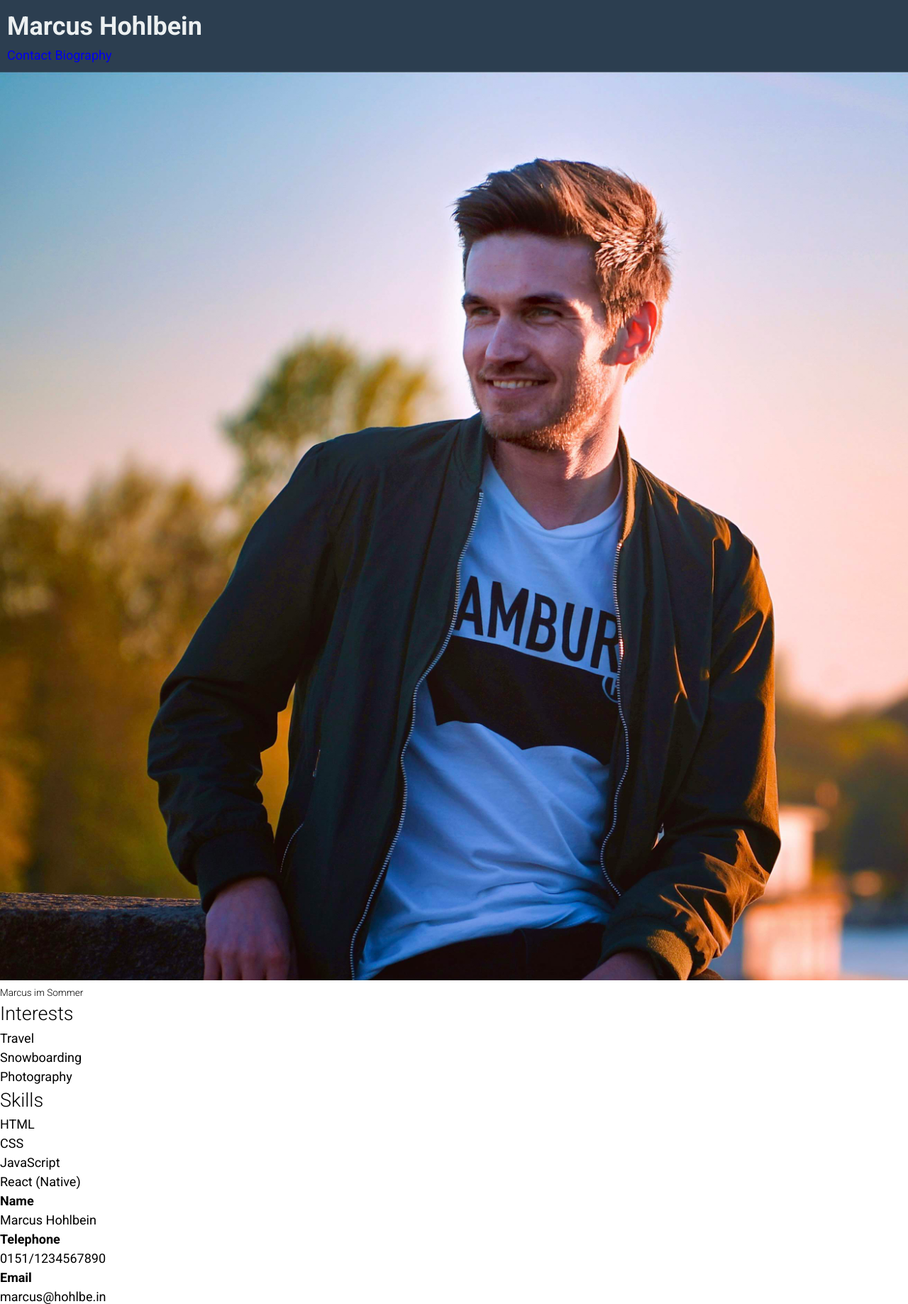
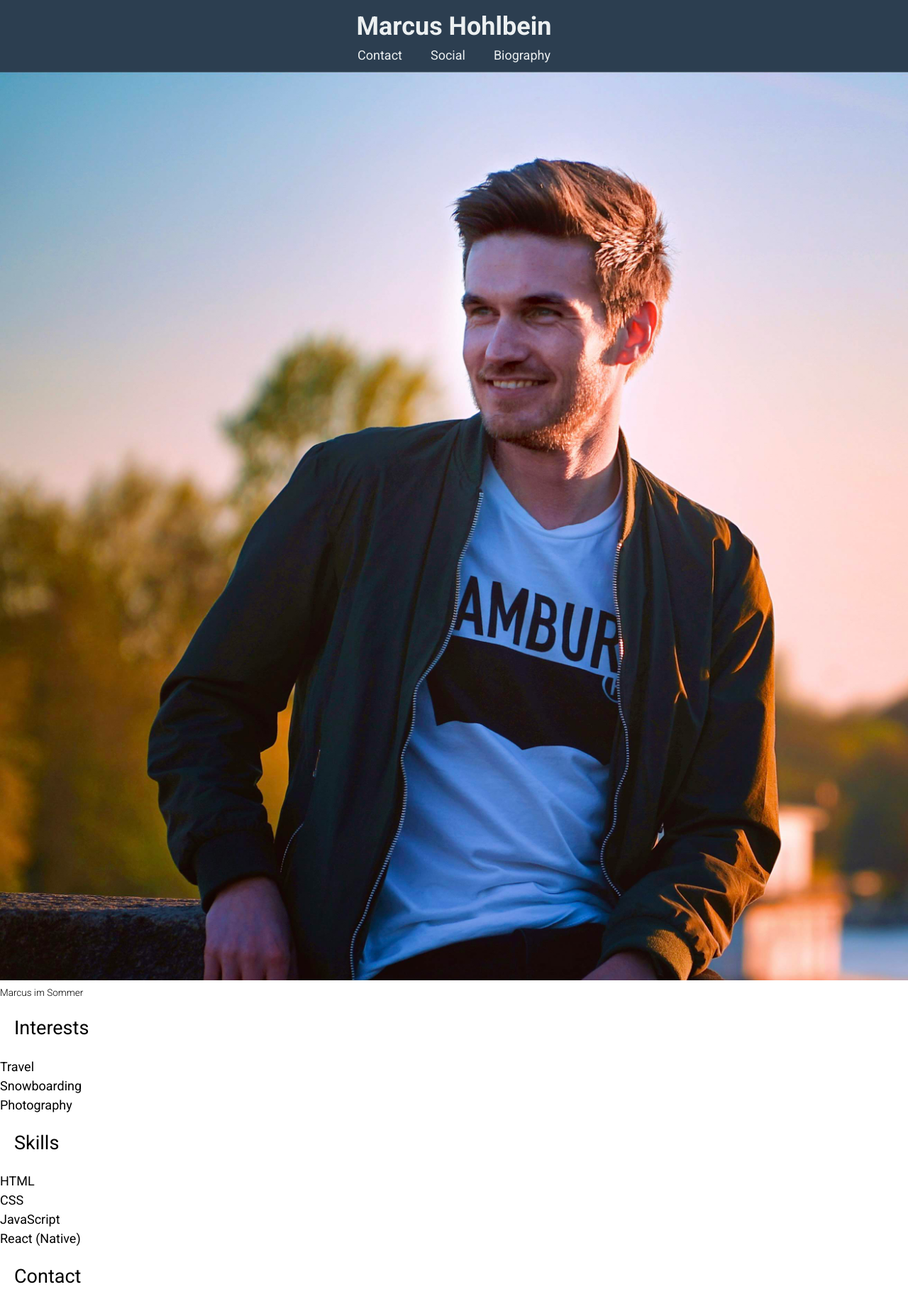
Before and after one commit to marcushohlbein/personal-website, a plain HTML site: page src/index.html in a window 1280 px wide. Shown: the top 1837 px of the page at 71% size. Drawn offline with Linux system fonts and the light colour scheme.

Commit message:
Add additional sytles

```diff
--- a/src/index.html
+++ b/src/index.html
@@ -13,9 +13,13 @@
   </head>
   <body>
     <header>
-      <h1>Marcus Hohlbein</h1>
+      <h1 class="title">
+        <span>Marcus</span>
+        <span>Hohlbein</span>
+      </h1>
       <nav>
         <a href="#contact">Contact</a>
+        <a href="#social">Social</a>
         <a href="#bio">Biography</a>
       </nav>
     </header>
@@ -42,7 +46,8 @@
         </ul>
       </section>
       <section>
-        <contact>
+        <h2>Contact</h2>
+        <contact id="contact">
           <strong>Name</strong><br />
           Marcus Hohlbein<br />
           <strong>Telephone</strong><br />
@@ -51,7 +56,7 @@
           marcus@hohlbe.in<br />
         </contact>
       </section>
-      <section>
+      <section id="social">
         <h2>Social</h2>
         <a href="https://github.com/marcushohlbein">
           <img
@@ -106,7 +111,7 @@
         </a>
       </section>
       <section>
-        <h2>About me</h2>
+        <h2>Biography</h2>
         <p>
           Ich komme aus dem Finance Bereich und habe nach einer klassischen
           Bankausbildung bei verschiedenen Banken, Deloitte und zuletzt bei
--- a/src/styles/index.css
+++ b/src/styles/index.css
@@ -12,6 +12,18 @@ body {
 header {
   background: #2c3e50;
   padding: 10px;
+  display: flex;
+  flex-direction: column;
+  justify-content: space-between;
+  align-items: center;
+}
+nav {
+  display: flex;
+  justify-content: space-around;
+}
+nav > a {
+  color: #ecf0f1;
+  padding: 0 20px;
 }
 
 h1 {
@@ -19,7 +31,8 @@ h1 {
 }
 h2,
 h3 {
-  font-weight: 300;
+  font-weight: 500;
+  margin: 20px;
 }
 
 a {
@@ -39,3 +52,11 @@ input,
 button {
   font-size: 1em;
 }
+
+ul {
+  list-style-type: square;
+}
+
+footer {
+  background: grey;
+}
```
